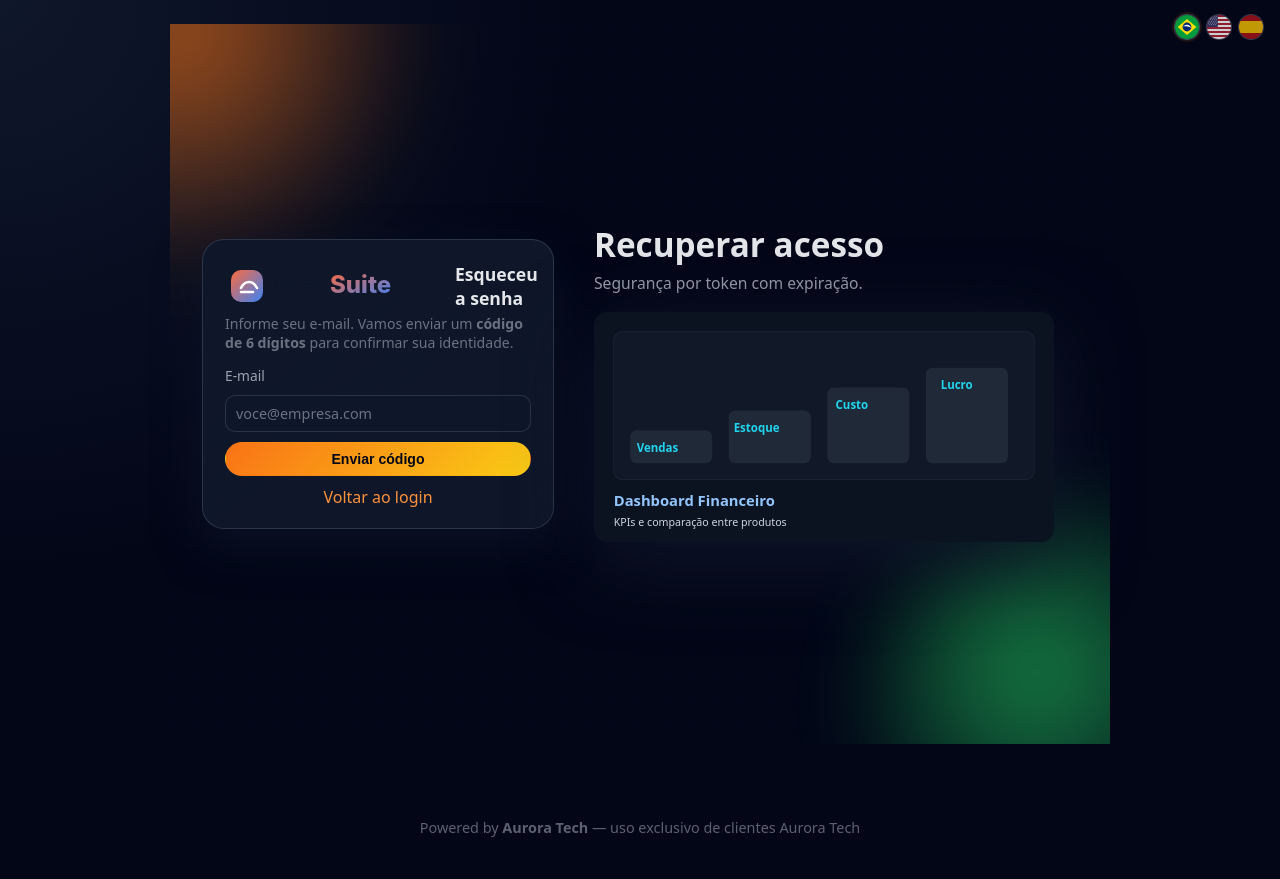
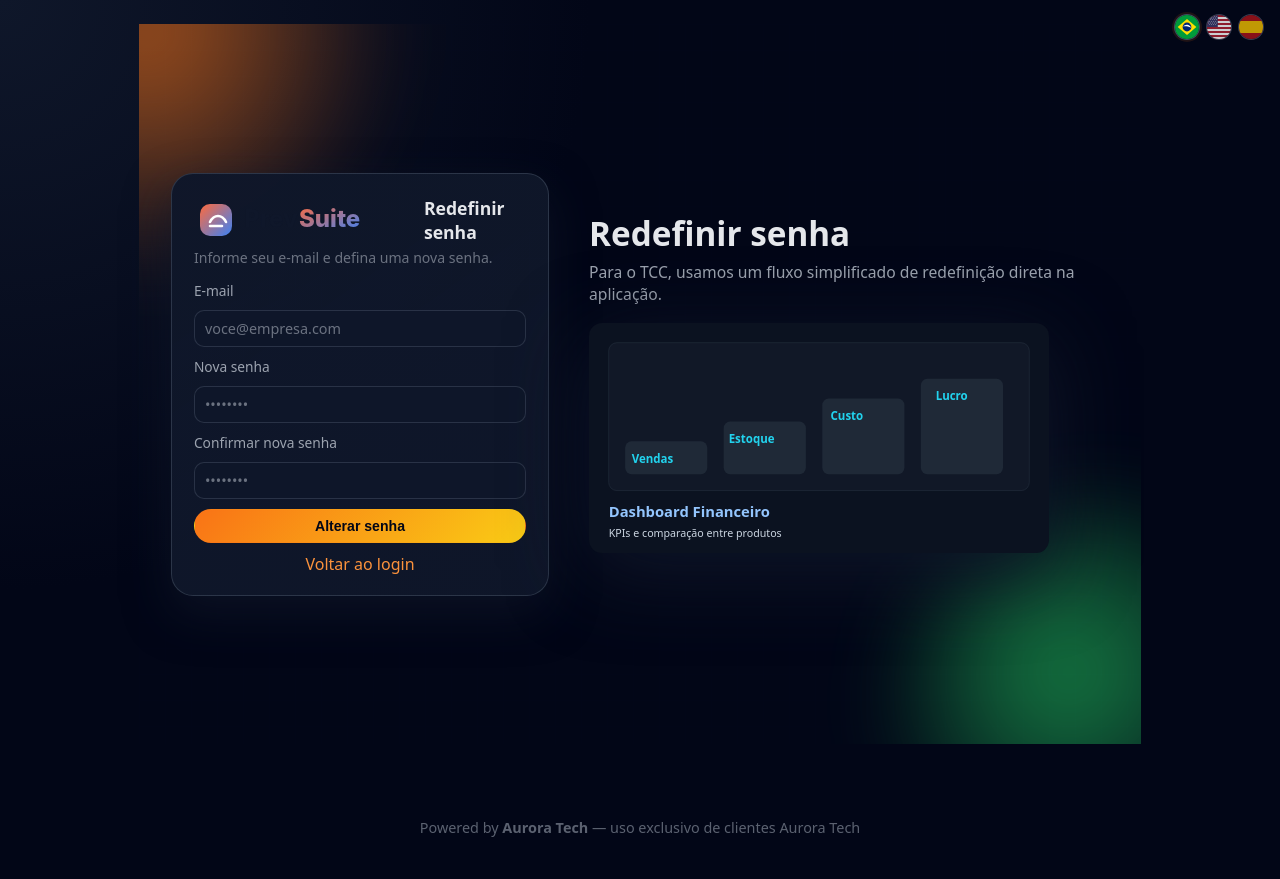
Before and after one commit to PedroSantos0806/tcc, a Flask app: page /esqueci_senha in a window 1280 px wide. Run offline with Flask 3, Linux system fonts and the light colour scheme.

Commit message:
ultima versão do app, indo para o TCC!

```diff
--- a/tcc_app/routes/auth_routes.py
+++ b/tcc_app/routes/auth_routes.py
@@ -2,8 +2,7 @@ from flask import Blueprint, render_template, request, redirect, url_for, sessio
 from tcc_app.db import get_db_connection
 from werkzeug.security import generate_password_hash, check_password_hash
 from tcc_app.mailer import send_email
-from datetime import datetime, timedelta
-import os, csv, random, string
+import os, csv
 
 auth_bp = Blueprint('auth_bp', __name__)
 
@@ -23,26 +22,6 @@ def _find_user_in_csv(email: str):
     return None
 
 # ---------------- Helpers ----------------
-def _six_digit_token():
-    return ''.join(random.choices(string.digits, k=6))
-
-def _save_reset_token_mysql(email: str, token: str, minutes: int = 20) -> bool:
-    try:
-        conn = get_db_connection()
-        cur = conn.cursor()
-        cur.execute(
-            "UPDATE usuarios SET reset_token=%s, reset_expires=%s WHERE email=%s",
-            (token, datetime.utcnow() + timedelta(minutes=minutes), email)
-        )
-        conn.commit()
-        ok = cur.rowcount > 0
-        cur.close()
-        conn.close()
-        return ok
-    except Exception as e:
-        print("Erro _save_reset_token_mysql:", e)
-        return False
-
 def _get_user_by_email_mysql(email: str):
     conn = get_db_connection()
     cur = conn.cursor(dictionary=True)
@@ -51,17 +30,6 @@ def _get_user_by_email_mysql(email: str):
     cur.close()
     conn.close()
     return row
-
-def _clear_token_mysql(user_id: int):
-    try:
-        conn = get_db_connection()
-        cur = conn.cursor()
-        cur.execute("UPDATE usuarios SET reset_token=NULL, reset_expires=NULL WHERE id=%s", (user_id,))
-        conn.commit()
-        cur.close()
-        conn.close()
-    except Exception as e:
-        print("Erro _clear_token_mysql:", e)
 
 # ---------------- Idiomas ----------------
 @auth_bp.route('/set_lang/<code>')
@@ -194,94 +162,51 @@ def cadastro():
                 erro = 'Erro ao cadastrar usuário. Tente novamente.'
     return render_template('cadastro.html', erro=erro)
 
-# ---------------- Esqueci a senha ----------------
+# ---------------- Esqueci a senha (AGORA: redefinição direta, sem token) ----------------
 @auth_bp.route('/esqueci_senha', methods=['GET', 'POST'])
 def esqueci_senha():
     if request.method == 'POST':
         email = (request.form.get('email') or '').strip()
-        if not email:
-            flash('Informe um e-mail.')
+        senha = (request.form.get('senha') or '').strip()
+        confirma = (request.form.get('confirmar_senha') or '').strip()
+
+        if not email or not senha or not confirma:
+            flash('Preencha todos os campos.')
+            return redirect(url_for('auth_bp.esqueci_senha'))
+
+        if len(senha) < 6:
+            flash('A nova senha deve ter no mínimo 6 caracteres.')
+            return redirect(url_for('auth_bp.esqueci_senha'))
+
+        if senha != confirma:
+            flash('As senhas não coincidem.')
             return redirect(url_for('auth_bp.esqueci_senha'))
 
         try:
-            usuario = _get_user_by_email_mysql(email)
-            if not usuario:
-                flash('Se este e-mail existir no sistema, você receberá um código.')
+            conn = get_db_connection()
+            cur = conn.cursor()
+            cur.execute(
+                "UPDATE usuarios SET senha=%s WHERE email=%s",
+                (generate_password_hash(senha), email)
+            )
+            conn.commit()
+            linhas = cur.rowcount
+            cur.close()
+            conn.close()
+
+            if linhas == 0:
+                flash('Nenhum usuário encontrado com este e-mail.')
                 return redirect(url_for('auth_bp.esqueci_senha'))
 
-            token = _six_digit_token()
-            if _save_reset_token_mysql(email, token, minutes=20):
-                try:
-                    print(f"[MAIL] Enviando código de reset para {email} com token {token}")
-                    send_email(
-                        email,
-                        "Código para resetar sua senha",
-                        f"""
-                        <div style="font-family:Arial,sans-serif">
-                          <p>Use este código para redefinir sua senha:</p>
-                          <p style="font-size:28px;font-weight:700;letter-spacing:4px">{token}</p>
-                          <p>O código expira em 20 minutos.</p>
-                        </div>
-                        """
-                    )
-                    session['reset_email'] = email
-                    return redirect(url_for('auth_bp.reset_confirm'))
-                except Exception as mail_err:
-                    print("Erro ao enviar e-mail de reset:", mail_err)
-                    flash('Não foi possível enviar o e-mail. Verifique a configuração de envio.')
-                    return redirect(url_for('auth_bp.esqueci_senha'))
-            else:
-                flash('Erro ao gerar código. Tente novamente.')
-                return redirect(url_for('auth_bp.esqueci_senha'))
+            flash('Senha atualizada com sucesso! Faça login com a nova senha.')
+            return redirect(url_for('auth_bp.login'))
 
         except Exception as e:
-            print("Erro ao processar esqueci_senha:", e)
-            flash('Erro ao processar. Tente novamente.')
+            print("Erro ao atualizar senha (esqueci_senha):", e)
+            flash('Erro ao atualizar senha. Tente novamente.')
             return redirect(url_for('auth_bp.esqueci_senha'))
 
     return render_template('esqueci_senha.html')
-
-@auth_bp.route('/reset/confirm', methods=['GET', 'POST'])
-def reset_confirm():
-    erro = None
-    email_prefill = session.get('reset_email') or ''
-    if request.method == 'POST':
-        email = (request.form.get('email') or '').strip()
-        token = (request.form.get('token') or '').strip()
-        senha = (request.form.get('senha') or '').strip()
-
-        if not email or not token or not senha:
-            erro = 'Preencha todos os campos.'
-        elif len(senha) < 6:
-            erro = 'A nova senha deve ter no mínimo 6 caracteres.'
-        else:
-            try:
-                usuario = _get_user_by_email_mysql(email)
-                if not usuario:
-                    erro = 'Dados inválidos.'
-                else:
-                    if not usuario.get('reset_token') or token != (usuario.get('reset_token') or ''):
-                        erro = 'Código inválido.'
-                    elif not usuario.get('reset_expires') or datetime.utcnow() > (usuario['reset_expires']):
-                        erro = 'Código expirado.'
-                    else:
-                        conn = get_db_connection()
-                        cur = conn.cursor()
-                        cur.execute(
-                            "UPDATE usuarios SET senha=%s WHERE id=%s",
-                            (generate_password_hash(senha), usuario['id'])
-                        )
-                        conn.commit()
-                        cur.close()
-                        conn.close()
-                        _clear_token_mysql(usuario['id'])
-                        session.pop('reset_email', None)
-                        flash('Senha atualizada! Faça login.')
-                        return redirect(url_for('auth_bp.login'))
-            except Exception as e:
-                print("Erro reset_confirm:", e)
-                erro = 'Erro ao atualizar senha. Tente novamente.'
-    return render_template('reset_confirm.html', erro=erro, email_prefill=email_prefill)
 
 # ---------------- Logout ----------------
 @auth_bp.route('/logout')
--- a/tcc_app/templates/base.html
+++ b/tcc_app/templates/base.html
@@ -32,8 +32,8 @@
     <nav class="side-nav">
       <a class="side-link {{ 'active' if request.endpoint=='main_bp.dashboard' else '' }}" href="{{ url_for('main_bp.dashboard') }}"><span>{{ t('Dashboard') }}</span></a>
 
-      <a class="side-link {{ 'active' if request.endpoint=='main_bp.cadastrar_venda' else '' }}" href="{{ url_for('main_bp.cadastrar_venda') }}"><span>Registrar venda</span></a>
-      <a class="side-link {{ 'active' if request.endpoint=='main_bp.cadastrar_produto' else '' }}" href="{{ url_for('main_bp.cadastrar_produto') }}"><span>Cadastrar produto</span></a>
+      <a class="side-link {{ 'active' if request.endpoint=='main_bp.cadastrar_venda' else '' }}" href="{{ url_for('main_bp.cadastrar_venda') }}"><span>{{ t('Register Sale') }}</span></a>
+      <a class="side-link {{ 'active' if request.endpoint=='main_bp.cadastrar_produto' else '' }}" href="{{ url_for('main_bp.cadastrar_produto') }}"><span>{{ t('Register Product') }}</span></a>
 
       <a class="side-link {{ 'active' if request.endpoint=='main_bp.relatorios' else '' }}" href="{{ url_for('main_bp.relatorios') }}"><span>{{ t('Reports') }}</span></a>
       <a class="side-link {{ 'active' if request.endpoint=='main_bp.ver_previsao' else '' }}" href="{{ url_for('main_bp.ver_previsao') }}"><span>{{ t('Forecast') }}</span></a>
--- a/tcc_app/templates/esqueci_senha.html
+++ b/tcc_app/templates/esqueci_senha.html
@@ -11,9 +11,11 @@
     <div class="login-card glass" role="form" aria-labelledby="forgotTitle">
       <div class="login-logo">
         <img src="{{ url_for('static', filename='img/prevsuite-logo.svg') }}" alt="Prev Suite">
-        <div class="login-title" id="forgotTitle">Esqueceu a senha</div>
+        <div class="login-title" id="forgotTitle">{{ t('Reset password') }}</div>
       </div>
-      <p class="login-sub">Informe seu e-mail. Vamos enviar um <strong>código de 6 dígitos</strong> para confirmar sua identidade.</p>
+      <p class="login-sub">
+        {{ t('Reset password subtitle') }}
+      </p>
 
       {% with messages = get_flashed_messages() %}
         {% if messages %}
@@ -24,19 +26,28 @@
       {% endwith %}
 
       <form method="POST" class="form-box" autocomplete="on">
-        <label for="email">E-mail</label>
+        <label for="email">{{ t('Email') }}</label>
         <input id="email" name="email" type="email" required placeholder="voce@empresa.com">
-        <button class="btn primary block" type="submit">Enviar código</button>
+
+        <label for="senha">{{ t('New password') }}</label>
+        <input id="senha" name="senha" type="password" required minlength="6" placeholder="••••••••">
+
+        <label for="confirmar_senha">{{ t('Confirm new password') }}</label>
+        <input id="confirmar_senha" name="confirmar_senha" type="password" required minlength="6" placeholder="••••••••">
+
+        <button class="btn primary block" type="submit">{{ t('Change password') }}</button>
       </form>
 
       <div style="margin-top:10px;text-align:center;">
-        <a class="link" href="{{ url_for('auth_bp.login') }}">Voltar ao login</a>
+        <a class="link" href="{{ url_for('auth_bp.login') }}">{{ t('Back to login') }}</a>
       </div>
     </div>
 
     <div class="auth-copy">
-      <h1 class="hero-title">Recuperar acesso</h1>
-      <p class="hero-sub">Segurança por token com expiração.</p>
+      <h1 class="hero-title">{{ t('Reset password') }}</h1>
+      <p class="hero-sub">
+        Para o TCC, usamos um fluxo simplificado de redefinição direta na aplicação.
+      </p>
       <div class="auth-illustration">
         <img src="{{ url_for('static', filename='img/il-dashboard.svg') }}" alt="">
       </div>
--- a/tcc_app/templates/registrar_venda.html
+++ b/tcc_app/templates/registrar_venda.html
@@ -3,7 +3,7 @@
 <h1>{{ t('Register Sale') }}</h1>
 
 <form method="POST" class="form-box" id="form-venda">
-  <label for="data_venda">Data</label>
+  <label for="data_venda">{{ t('Sale date') }}</label>
   <input id="data_venda" name="data_venda" type="date" required>
 
   <div id="itens">
```
Also changed, not shown: tcc_app/i18n.py (+96 -2 lines), tcc_app/templates/cadastro.html (+22 -22 lines), tcc_app/templates/registrar_venda_menu.html (+7 -11 lines), tcc_app/templates/relatorios.html (+10 -10 lines).
